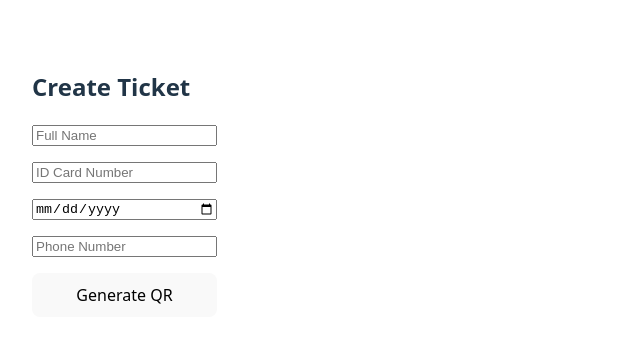
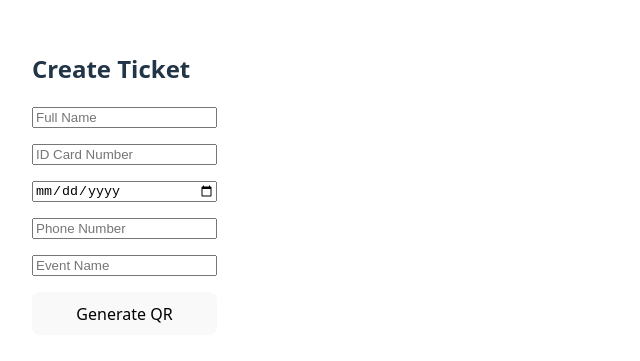
Before and after one commit to 3xcc/ticket-frontend, a React (Vite) app: page / in a window 1280 px wide. Shown: the part 217-578 px from the top of the page, without its empty margins (0-640 px from the left). Built offline with nearby package versions, Linux system fonts and the light colour scheme; no server answers.

Commit message:
✨ Add event field to ticket creation and align Ticket type across scan flow

```diff
--- a/src/pages/Home.tsx
+++ b/src/pages/Home.tsx
@@ -1,17 +1,17 @@
-import { useState } from "react";
-import { createTicket } from "../api/tickets";
+import { useState } from "react"
+import { createTicket } from "../api/tickets"
 
 function calculateAge(dob: string): number | null {
-  const birthDate = new Date(dob);
-  if (isNaN(birthDate.getTime())) return null;
+  const birthDate = new Date(dob)
+  if (isNaN(birthDate.getTime())) return null
 
-  const today = new Date();
-  let age = today.getFullYear() - birthDate.getFullYear();
-  const m = today.getMonth() - birthDate.getMonth();
+  const today = new Date()
+  let age = today.getFullYear() - birthDate.getFullYear()
+  const m = today.getMonth() - birthDate.getMonth()
   if (m < 0 || (m === 0 && today.getDate() < birthDate.getDate())) {
-    age--;
+    age--
   }
-  return age;
+  return age
 }
 
 export default function Home() {
@@ -20,25 +20,34 @@ export default function Home() {
     id_card_number: "",
     date_of_birth: "",
     phone_number: "",
-  });
+    event: "", // ✅ Added event field
+  })
 
-  const [qrCode, setQrCode] = useState<string | null>(null);
+  const [qrCode, setQrCode] = useState<string | null>(null)
 
   const handleChange = (e: React.ChangeEvent<HTMLInputElement>) => {
-    setFormData({ ...formData, [e.target.name]: e.target.value });
-  };
+    setFormData({ ...formData, [e.target.name]: e.target.value })
+  }
 
   const handleSubmit = async (e: React.FormEvent) => {
-    e.preventDefault();
-    try {
-      const response = await createTicket(formData);
-      setQrCode(response.qr);
-    } catch (err) {
-      console.error("Ticket creation failed:", err);
+  e.preventDefault()
+  try {
+    const { name, id_card_number, date_of_birth, phone_number, event } = formData
+    const payload = {
+      name,
+      id_card_number,
+      date_of_birth,
+      phone_number,
+      event
     }
-  };
+    const response = await createTicket(payload)
+    setQrCode(response.qr)
+  } catch (err) {
+    console.error("Ticket creation failed:", err)
+  }
+  }
 
-  const age = calculateAge(formData.date_of_birth);
+  const age = calculateAge(formData.date_of_birth)
 
   return (
     <div style={{ padding: "2rem" }}>
@@ -89,6 +98,15 @@ export default function Home() {
           onChange={handleChange}
           required
         />
+        <input
+          type="text"
+          name="event"
+          placeholder="Event Name"
+          value={formData.event}
+          onChange={handleChange}
+          required
+        />
+
         <button type="submit">Generate QR</button>
       </form>
 
@@ -99,5 +117,5 @@ export default function Home() {
         </div>
       )}
     </div>
-  );
+  )
 }
```
